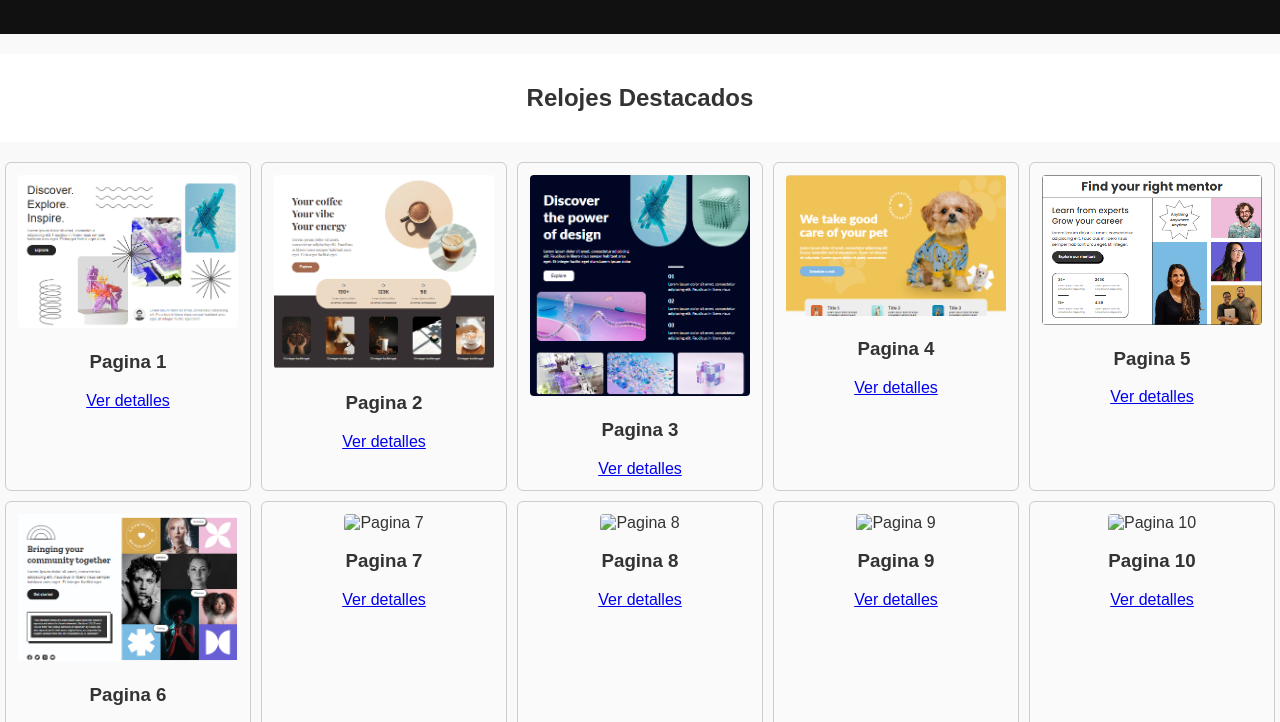
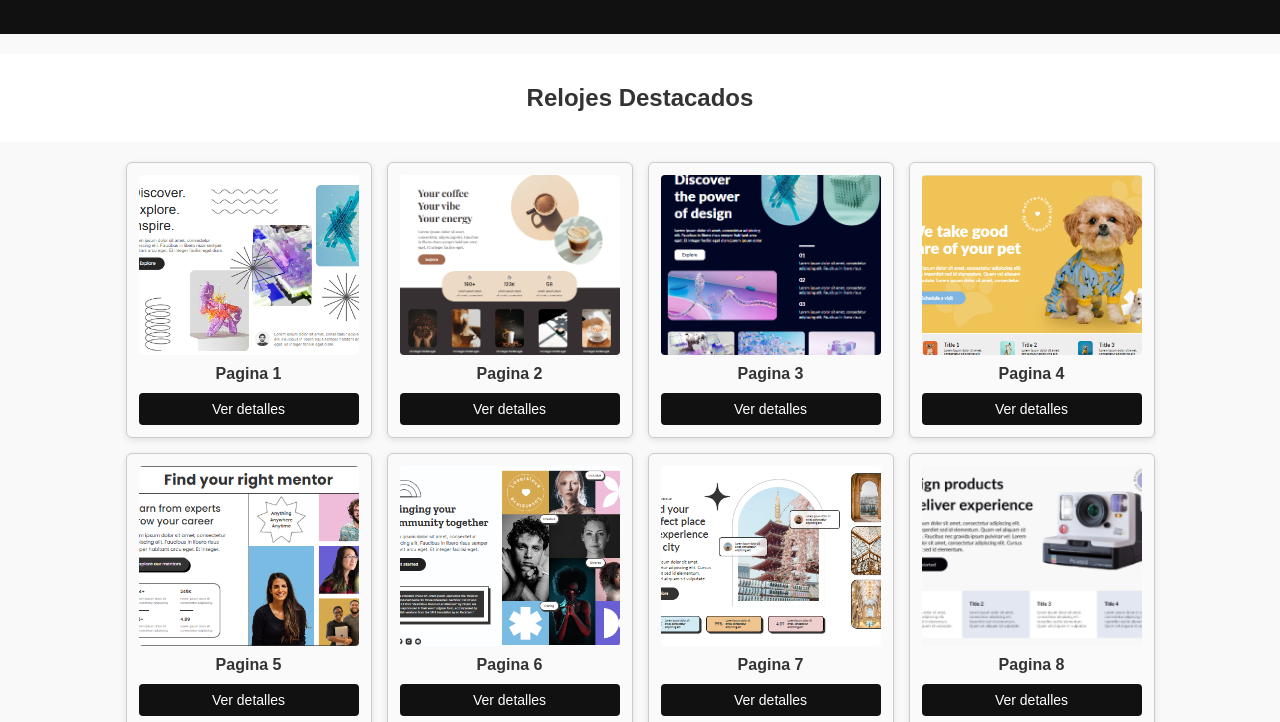
Before and after one commit to JpUvU/Dise-o-11-Landing-Page, a plain HTML site: page index.html in a window 1280 px wide. Shown: the part 76-798 px from the top of the page. Drawn offline with Linux system fonts and the light colour scheme.

Commit message:
➕ Finally added some images and changes in css

```diff
--- a/css/styles.css
+++ b/css/styles.css
@@ -14,20 +14,22 @@ header {
     padding: 15px;
 }
 
-.section-paginas h2{
+/* === TITULO SECCIÓN === */
+.section-paginas h2 {
     background: #fff;
     padding: 30px 15px;
     text-align: center;
 }
 
-
+/* === GRID === */
 .grid {
     display: flex;
     flex-wrap: wrap;
     justify-content: center;
-    gap: 10px;
+    gap: 15px;
 }
 
+/* === TARJETA === */
 .card {
     border: 1px solid #ccc;
     border-radius: 6px;
@@ -35,10 +37,37 @@ header {
     width: 220px;
     background: #fafafa;
     text-align: center;
+    display: flex;
+    flex-direction: column;
+    justify-content: space-between; /* distribuye imagen, texto y botón */
+    box-shadow: 0 2px 6px rgba(0, 0, 0, 0.1);
 }
 
-
+/* === IMAGEN === */
 .card img {
     width: 100%;
+    height: 180px;             /* altura fija */
+    object-fit: cover;         /* recorta sin deformar */
     border-radius: 4px;
 }
+
+/* === TÍTULO Y BOTÓN === */
+.card h3 {
+    margin: 10px 0;
+    font-size: 16px;
+}
+
+.btn {
+    display: inline-block;
+    background: #111;
+    color: #fff;
+    padding: 8px 12px;
+    border-radius: 4px;
+    text-decoration: none;
+    font-size: 14px;
+    transition: background 0.3s ease;
+}
+
+.btn:hover {
+    background: #444;
+}
--- a/index.html
+++ b/index.html
@@ -47,22 +47,22 @@
                 <a href="https://study-disc-91059307.figma.site/" class="btn">Ver detalles</a>
             </div>
             <div class="card">
-                <img src="img/watch6.jpg" alt="Pagina 7">
+                <img src="assets/captura 7.png" alt="Pagina 7">
                 <h3>Pagina 7</h3>
-                <a href="catalog.html" class="btn">Ver detalles</a>
+                <a href="https://river-tweak-41521785.figma.site/" class="btn">Ver detalles</a>
             </div>
             <div class="card">
-                <img src="img/watch6.jpg" alt="Pagina 8">
+                <img src="assets/Captura 8.png" alt="Pagina 8">
                 <h3>Pagina 8</h3>
                 <a href="catalog.html" class="btn">Ver detalles</a>
             </div>
             <div class="card">
-                <img src="img/watch6.jpg" alt="Pagina 9">
+                <img src="assets/captura 9.png" alt="Pagina 9">
                 <h3>Pagina 9</h3>
                 <a href="catalog.html" class="btn">Ver detalles</a>
             </div>
             <div class="card">
-                <img src="img/watch6.jpg" alt="Pagina 10">
+                <img src="assets/captura 10.png" alt="Pagina 10">
                 <h3>Pagina 10</h3>
                 <a href="catalog.html" class="btn">Ver detalles</a>
             </div>
```
Also changed, not shown: assets/Captura 8.png (added), assets/captura 10.png (added), assets/captura 7.png (added), assets/captura 9.png (added).
